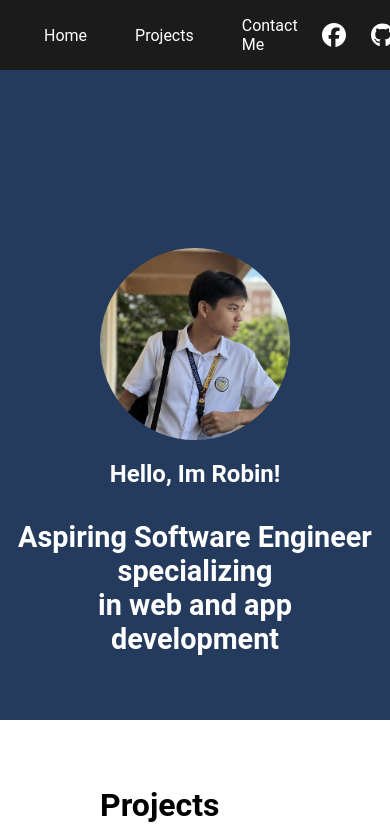
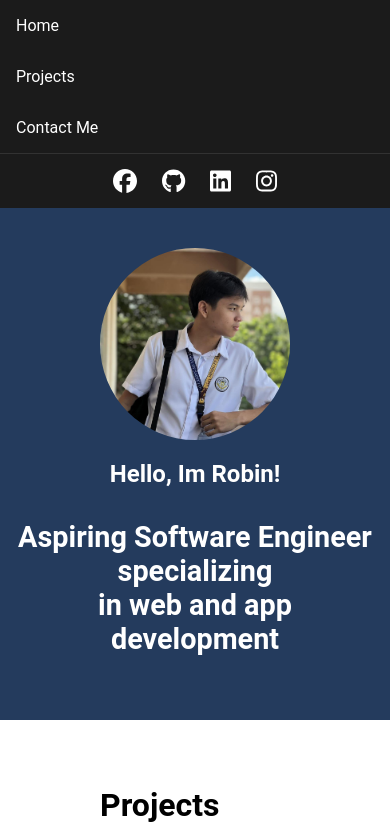
Before and after one commit to robraymundo/react-portfolio, a React (Vite) app: page / in a window 390 px wide. Shown: the top 838 px of the page. Built offline with nearby package versions, Linux system fonts and the light colour scheme.

Commit message:
Add responsive mobile view

```diff
--- a/src/components/NavBar/NavBar.css
+++ b/src/components/NavBar/NavBar.css
@@ -3,6 +3,22 @@
   background-color: #1b1b1b;
   position: fixed;
   display: flex;
+  z-index: 1000;
+  top: 0;
+}
+
+.nav-bar__hamburger {
+  display: none;
+  background: none;
+  border: none;
+  cursor: pointer;
+  padding: 15px;
+}
+
+.nav-bar__content {
+  width: 100%;
+  display: flex;
+  justify-content: space-between;
 }
 
 .nav-bar__list {
@@ -23,7 +39,7 @@
 }
 
 .nav-bar__socials {
-  padding: 15px 0 15px 0;
+  padding: 15px 0;
   margin: 0 40px 0 auto;
   display: flex;
   align-items: center;
@@ -40,3 +56,50 @@
   transform: translateY(-100%);
   transition: transform 0.3s ease-in-out;
 }
+
+@media screen and (max-width: 768px) {
+  .nav-bar {
+    flex-direction: column;
+    align-items: stretch;
+    padding: 0;
+  }
+
+  .nav-bar__hamburger {
+    display: block;
+    align-self: flex-start;
+    margin: 0;
+    padding: 15px;
+  }
+
+  .nav-bar__content {
+    display: none;
+    width: 100%;
+    flex-direction: column;
+    align-items: stretch;
+    padding: 0;
+  }
+
+  .nav-bar__content--open {
+    display: flex;
+  }
+
+  .nav-bar__list {
+    margin: 0;
+    flex-direction: column;
+    width: 100%;
+    text-align: left;
+    border-bottom: 1px solid rgba(255, 255, 255, 0.1);
+  }
+
+  .nav-bar__item {
+    justify-content: flex-start;
+    padding: 1rem;
+  }
+
+  .nav-bar__socials {
+    margin: 0;
+    padding: 15px 0;
+    width: 100%;
+    justify-content: center;
+  }
+}
```
